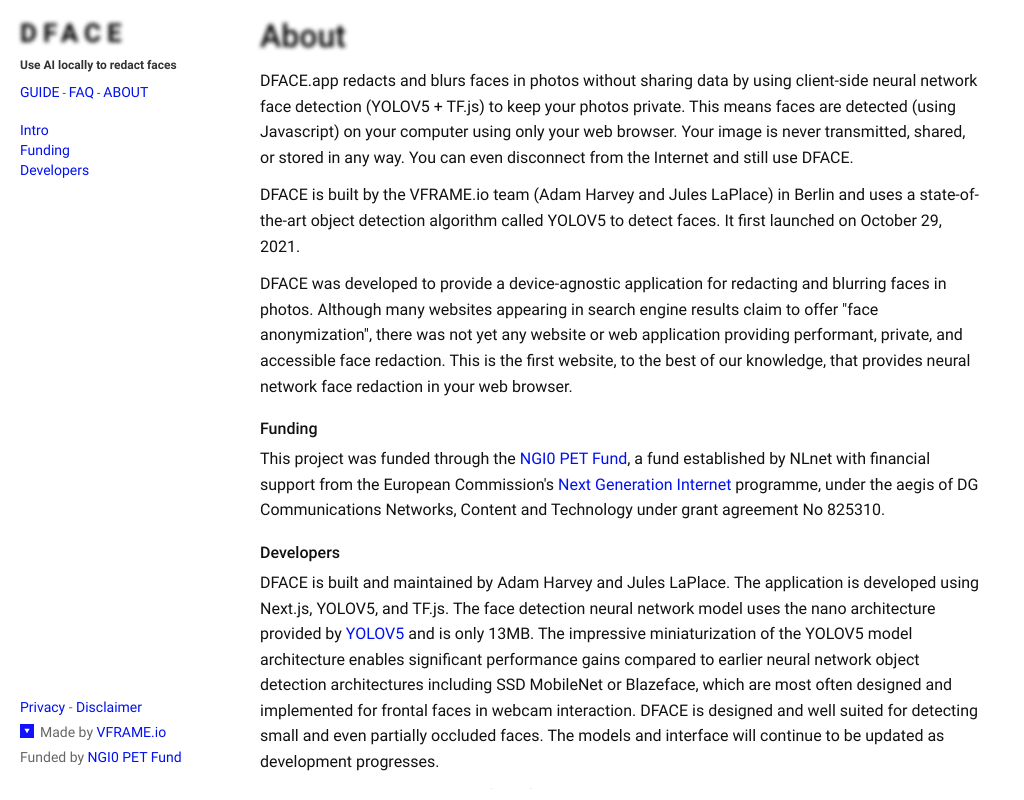
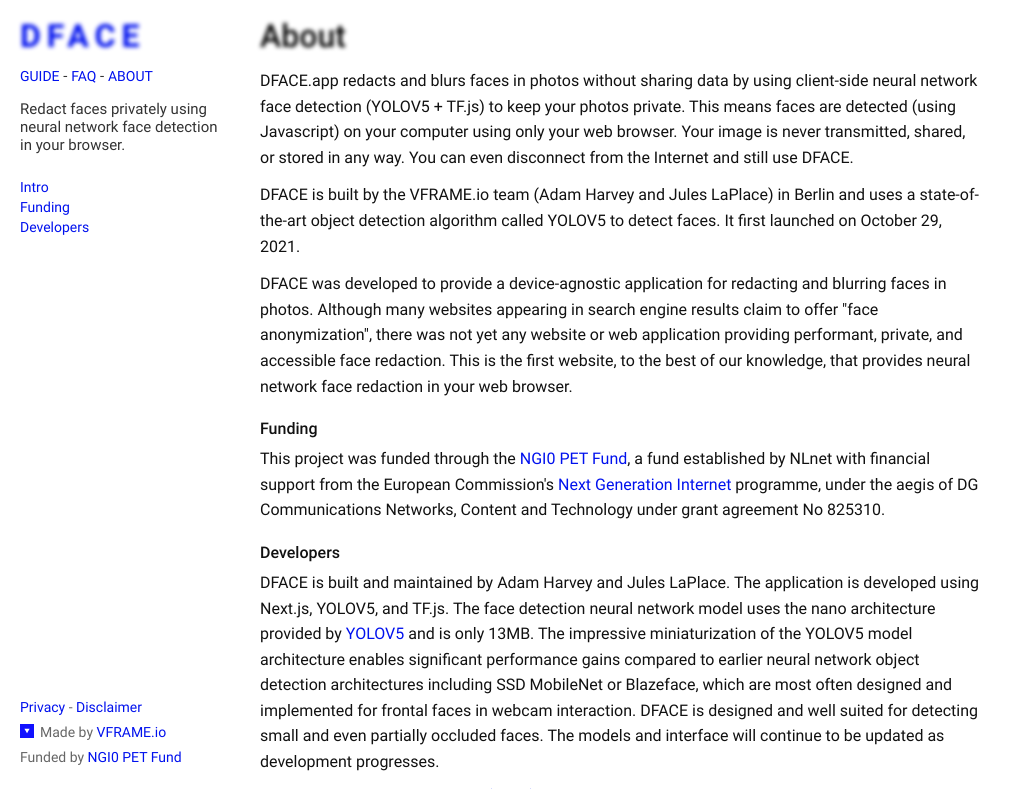
Before and after one commit to vframeio/dface, a Next.js app: page /about in a window 1280 px wide. Shown: the top 800 px of the page, without its empty margins (0-1024 px from the left). Built offline with nearby package versions, Linux system fonts and the light colour scheme.

Commit message:
css tweaks

```diff
--- a/src/components/blur/App.js
+++ b/src/components/blur/App.js
@@ -175,7 +175,7 @@
             processing={isWorking}
           >
             <div className="introText">
-              <div className="introTextA">+</div>
+              <div className="introTextA">Add Image</div>
               <div className="introTextB">Choose or drop photo</div>
             </div>
           </DropZone>
--- a/src/components/blur/Intro.js
+++ b/src/components/blur/Intro.js
@@ -15,7 +15,6 @@
    */
   const handleClick = useCallback(() => {
     setClicked(true);
-    console.log("duh");
   });
 
   const handleDrop = useCallback(
@@ -38,7 +37,7 @@
     >
       <div className="dropzone">
         <div className="introText">
-          <span>+</span>
+          <span>Add Image intro</span>
           <br />
           <span>Drag-and-drop images here</span>
         </div>
--- a/src/components/blur/Settings.js
+++ b/src/components/blur/Settings.js
@@ -45,7 +45,7 @@
           processing={processing}
         >
           <div className="introText">
-            + Add Image
+            Add Image
           </div>
         </DropZone>
       )}
--- a/src/components/blur/app.css
+++ b/src/components/blur/app.css
@@ -13,14 +13,14 @@
   text-align: center;
 }
 .introTextA {
-  font-size: 6rem;
+  font-size: 24px;
   color: transparent;
-  text-shadow: 0 0 10px #01e;
+  text-shadow: 0 0 3px #01e;
   margin-bottom: 10px;
   text-transform: uppercase;
 }
 .introTextB {
-  color:  #333;
+  color:  #999;
 }
 
 .emoji {
@@ -131,8 +131,7 @@
 
 .dropzone {
   width: 100%;
-  min-height: 30rem;
-  max-width: 640px;
+  min-height: 40rem;
   max-height: calc(50vh);
   display: flex;
   align-items: center;
--- a/src/components/common/Header.js
+++ b/src/components/common/Header.js
@@ -11,14 +11,14 @@
       <h1>
         <Link href="/">DFACE</Link>
       </h1>
+
       <p className="hello">
-        Use AI locally to redact faces
-      </p>
-
-      <p className="hello-links">
         <Link href="/guide">Guide</Link> - <Link href="/faq">FAQ</Link> - <Link href="/about">About</Link>
       </p>
 
+      <p className="hello">
+        Redact faces privately using neural network face detection in your browser.
+      </p>
     </div>
   );
 }
--- a/src/styles/sidebar.scss
+++ b/src/styles/sidebar.scss
@@ -35,27 +35,22 @@
 .header {
   margin-bottom: 10px;
   h1 {
-    font-size: 26px;
-    line-height: 26px;
+    font-size: 32px;
+    line-height: 32px;
     letter-spacing: 6px;
     margin: 0 0 0.75rem 0;
     a {
       color: transparent;
-      text-shadow: 0 0 4px #000;
+      text-shadow: 0 0 4px $blue;
       transition: text-shadow 0.15s;
       &:hover {
-        text-shadow: 0 0 2px #111;
+        text-shadow: 0 0 2px $blue;
       }
     }
   }
 
   p.hello {
-    font-size: 0.75rem;
-    color: #333;
-    font-weight: 600;
-  }
-  p.hello-links {
-    font-size: 0.75rem;
+    font-size: 0.9375rem;
     color: #333;
     a {
       font-size: 0.875rem;
```
